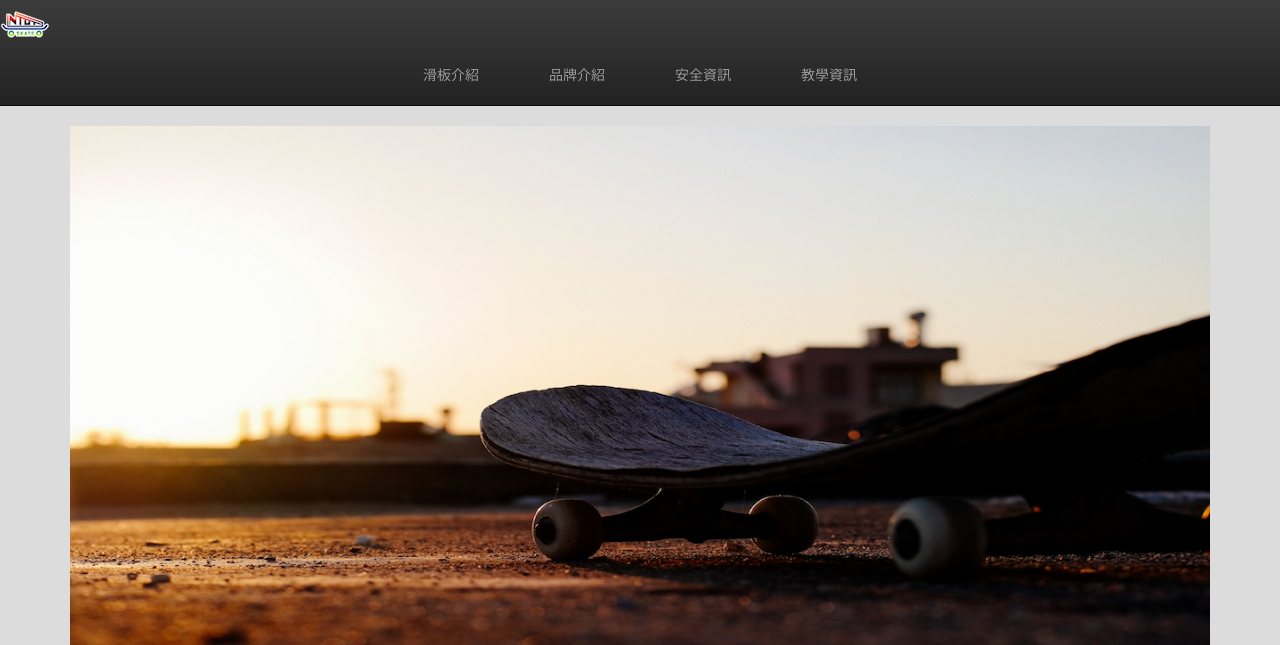
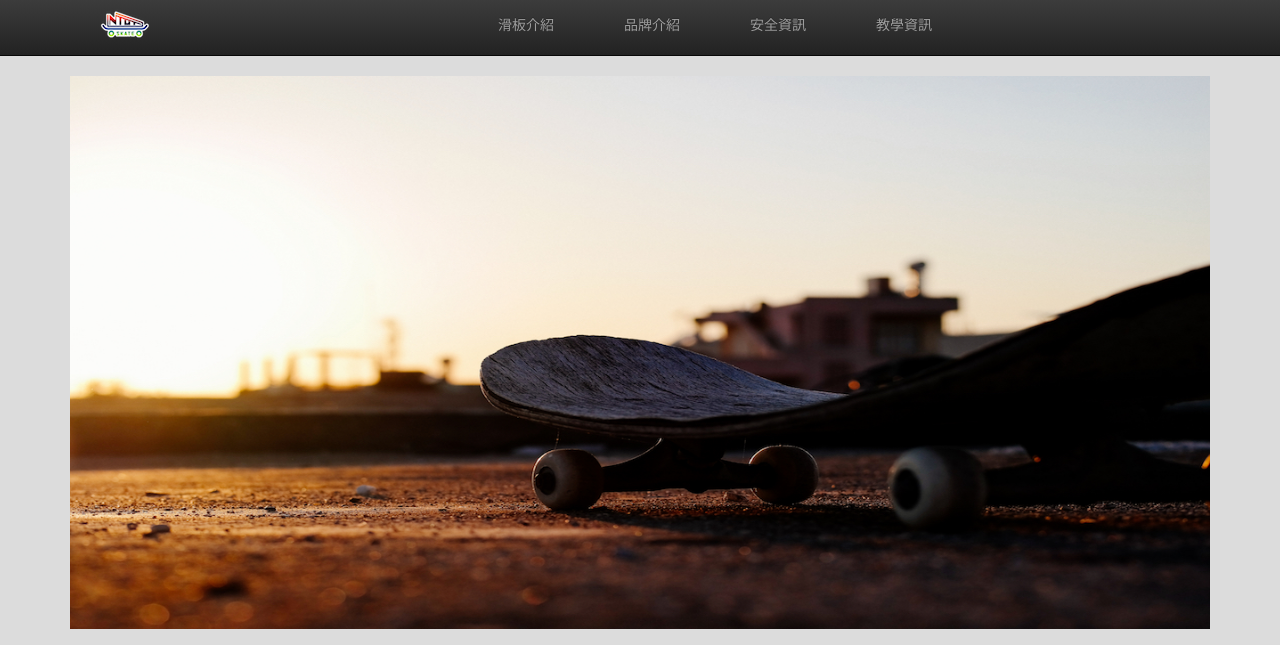
Before and after one commit to rankaitsai/SkateBoard, a plain HTML site: page main.html in a window 1280 px wide. Shown: the top 645 px of the page. Drawn offline with nearby package versions, Linux system fonts and the light colour scheme.

Commit message:
add #id img-logo

```diff
--- a/css/style.css
+++ b/css/style.css
@@ -24,7 +24,10 @@ body {
   width: 100%;
   height: 100%;
 }
-
+#img-logo a{
+      float: left;
+      margin-left: 100px;
+}
 .text-font-family {
   font-family: 微軟正黑體, sans-serif;
 }
```
